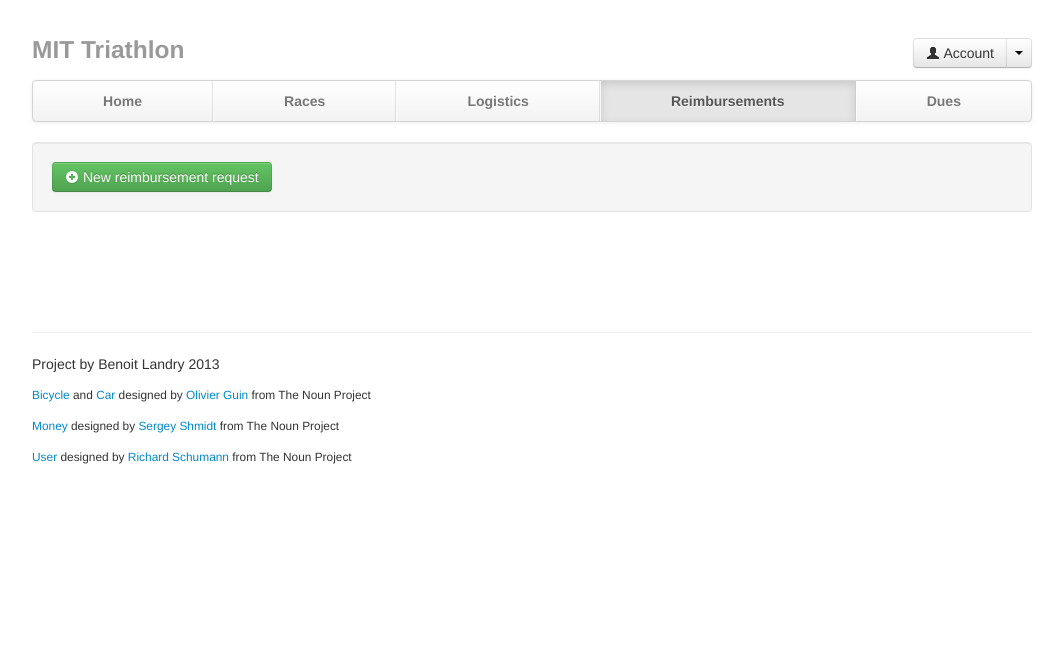
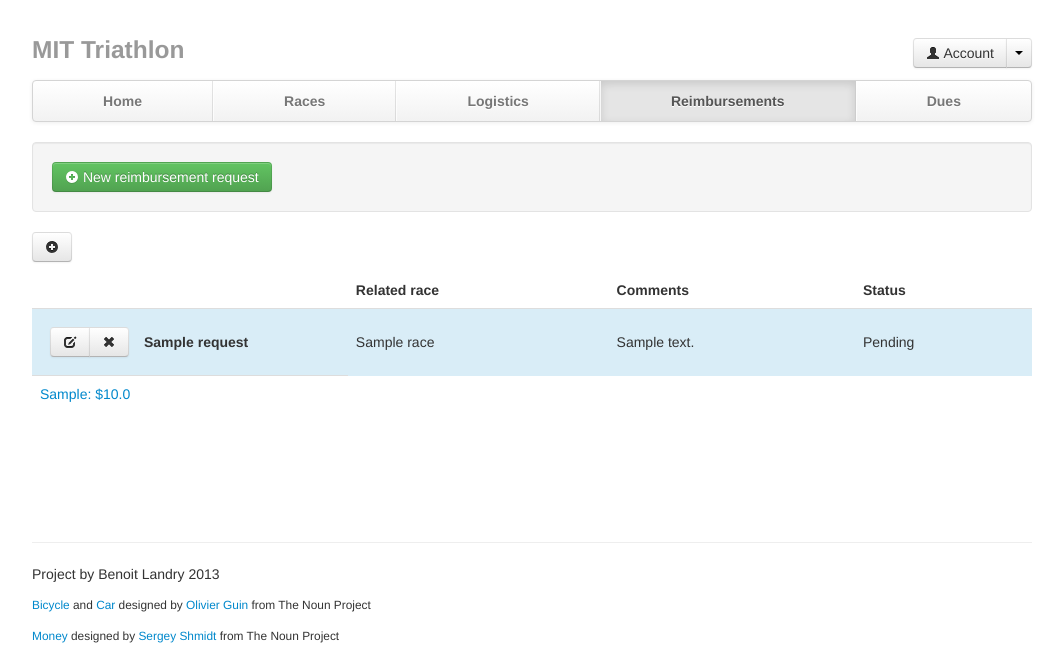
Before and after one commit to blandry/club-manager, a Flask app: page /reimbursements in a window 1280 px wide. Shown: the top 661 px of the page, without its empty margins (108-1171 px from the left). Run offline with Flask 2, Linux system fonts and the light colour scheme; a user stored in the database is signed in; tables that the repository leaves empty hold one stand-in row (values such as "Sample post"); parts of the project's set-up code (start-up, migrations or seed data) failed here and were passed over; some libraries are stand-ins or nearby versions.

Commit message:
more reibursement

```diff
--- a/application.py
+++ b/application.py
@@ -501,7 +501,20 @@
         reimbursement = ReimbursementRequest(form.name.data, current_user, form.race.data, ReimbursementRequestStatus.PENDING, form.comments.data)
         db.session.add(reimbursement)
         db.session.commit()
-        return redirect(url_for('reimbursements'))
+        return redirect(url_for('new_reimbursement_item', request_id=reimbursement.id))
+    form.race.query_factory=lambda:Race.query.all()
+    return render_template("new_reimbursement.html", active_page='none', form=form)
+
+@app.route("/edit-reimbursement", methods=["GET", "POST"])
+@login_required
+def edit_reimbursement():
+    form = ReimbursementRequestForm()
+    if form.validate_on_submit():
+        pass
+    reimbursement = ReimbursementRequest.query.get(int(request.args.get('request_id')))
+    if not(reimbursement) or reimbursement.user != current_user:
+        abort(401)
+    form = ReimbursementRequestForm(name=reimbursement.name, race=reimbursement.race, comments=reimbursement.comments)
     form.race.query_factory=lambda:Race.query.all()
     return render_template("new_reimbursement.html", active_page='none', form=form)
 
@@ -510,18 +523,16 @@
 def new_reimbursement_item():
     form = ReimbursementItemForm()
     if form.validate_on_submit():
-        # make a field request-id in the form that is required and make the template fill it up when generating
-        requestid = request.args.get('requestid')
-        if not requestid:
-            abort(400)
-        reimbursement = ReimbursementRequest.query.get(int(requestid))
-        if reimbursement.user != current_user:
+        reimbursement = ReimbursementRequest.query.get(int(form.request_id.data))
+        if not(reimbursement) or reimbursement.user != current_user:
             abort(401)
         receipt = receipts.save(form.receipt.data)
         item = ReimbursementItem(reimbursement, form.reason.data, form.amount.data, receipt)
         db.session.add(item)
         db.session.commit()
         return redirect(url_for('reimbursements'))
+    request_id = request.args.get('request_id')
+    form.request_id.data = request_id
     return render_template('new_reimbursement_item.html', active_page='none', form=form)
 
 @app.route("/dues", methods=["GET"])
--- a/static/css/styles.css
+++ b/static/css/styles.css
@@ -37,3 +37,7 @@
 
 #new-reimbursement-btn { margin-top: 15px; }
 #new-reimbursement-item-btn { margin-top: 15px; }
+
+.request-btns { margin-right: 15px; margin-left: 10px; }
+.request-name { margin-top: 15px; }
+.request-info { margin-top: 15px; }
--- a/templates/reimbursements.html
+++ b/templates/reimbursements.html
@@ -5,6 +5,45 @@
   <div class="well">
     <a href="{{ url_for('new_reimbursement') }}"><button class="btn btn-success"><i class="icon-plus-sign icon-white"></i> New reimbursement request</button></a>
   </div>
-
+  {% for request in requests %}
+  <table class="table">
+    <thead>
+      <tr>
+	<th></th>
+	<th>Related race</th>
+	<th>Comments</th>
+	<th>Status</th>
+      </tr>
+    </thead>
+    <tbody>
+      <tr class='{% if request.status=="Pending" %}info{% elif request.status=="Processed" %}success{% else %}error{% endif %}'>
+	<td>
+	  <div class="btn-toolbar pull-left request-btns">
+	    <div class="btn-group">
+	      <a class="btn" href="{{ url_for('edit_reimbursement', request_id=request.id) }}"><i class="icon-edit"></i></a>
+	      <a class="btn" href="#"><i class="icon-remove"></i></a>
+	    </div>
+	  </div>
+	  <p class="request-name"><strong>{{ request.name }}</strong></p>
+	</td>
+	<td><p class="request-info">{% if request.race %}{{ request.race.name }}{% else %}<em>no race</em>{% endif %}</p></td>
+	<td><p class="request-info">{{ request.comments }}</p></td>
+	<td><p class="request-info">{{ request.status }}</p></td>
+      </tr>
+      {% for item in request.reimbursement_items.all() %}
+      <tr>
+	<td>
+	  <a href="{{ item.receipt_url }}"><p>{{ item.reason }}: ${{ item.amount }}</p></a>
+	</td>
+      </tr>
+      {% endfor %}
+      <div class="btn-toolbar">
+        <div class="btn-group">
+          <a class="btn" href="{{ url_for('new_reimbursement_item', request_id=request.id) }}"><i class="icon-plus-sign"></i></a>
+        </div>
+      </div>
+    </tbody>
+  </table>
+  {% endfor %}
 </div>
 {% endblock %}
```
Also changed, not shown: forms.py (+5 -4 lines).
